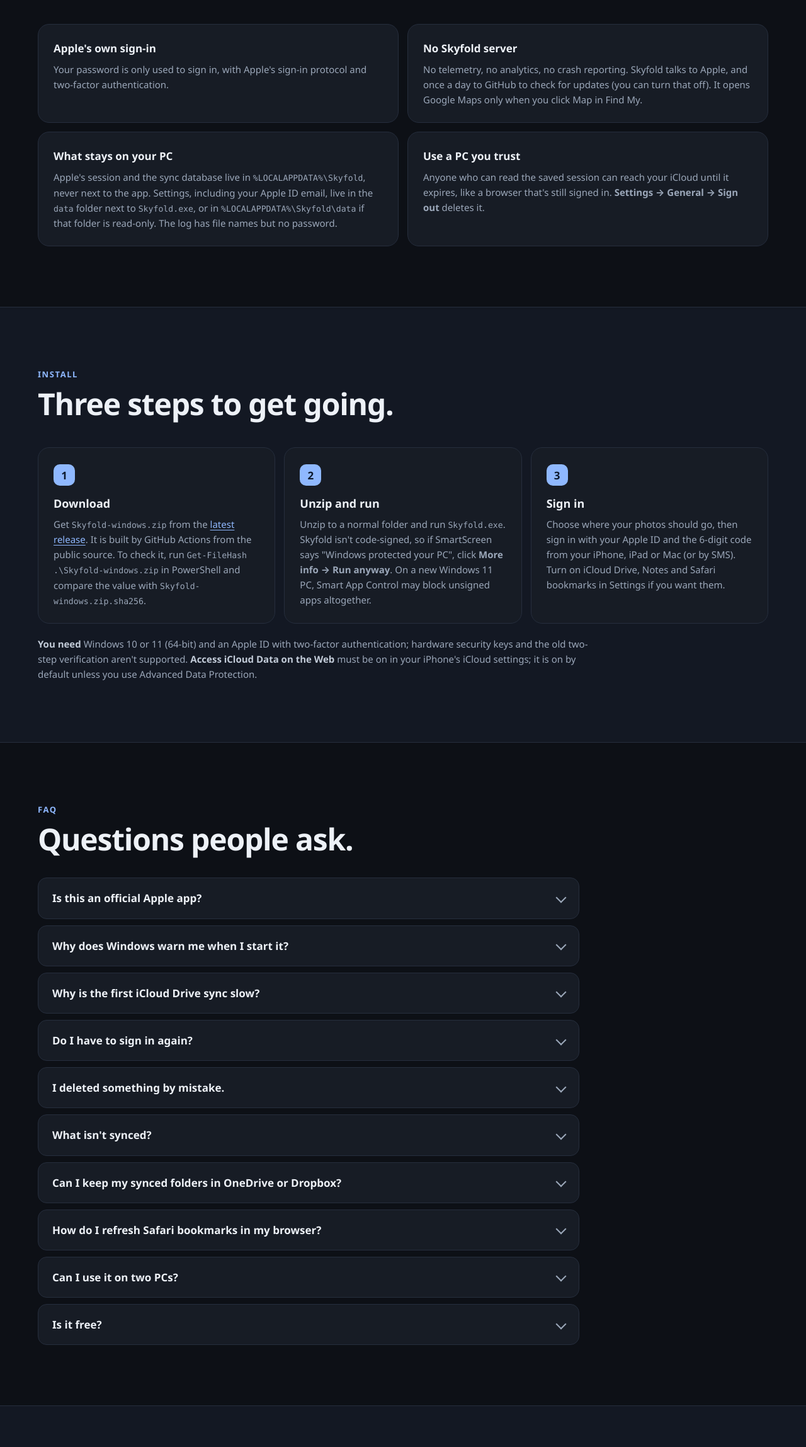
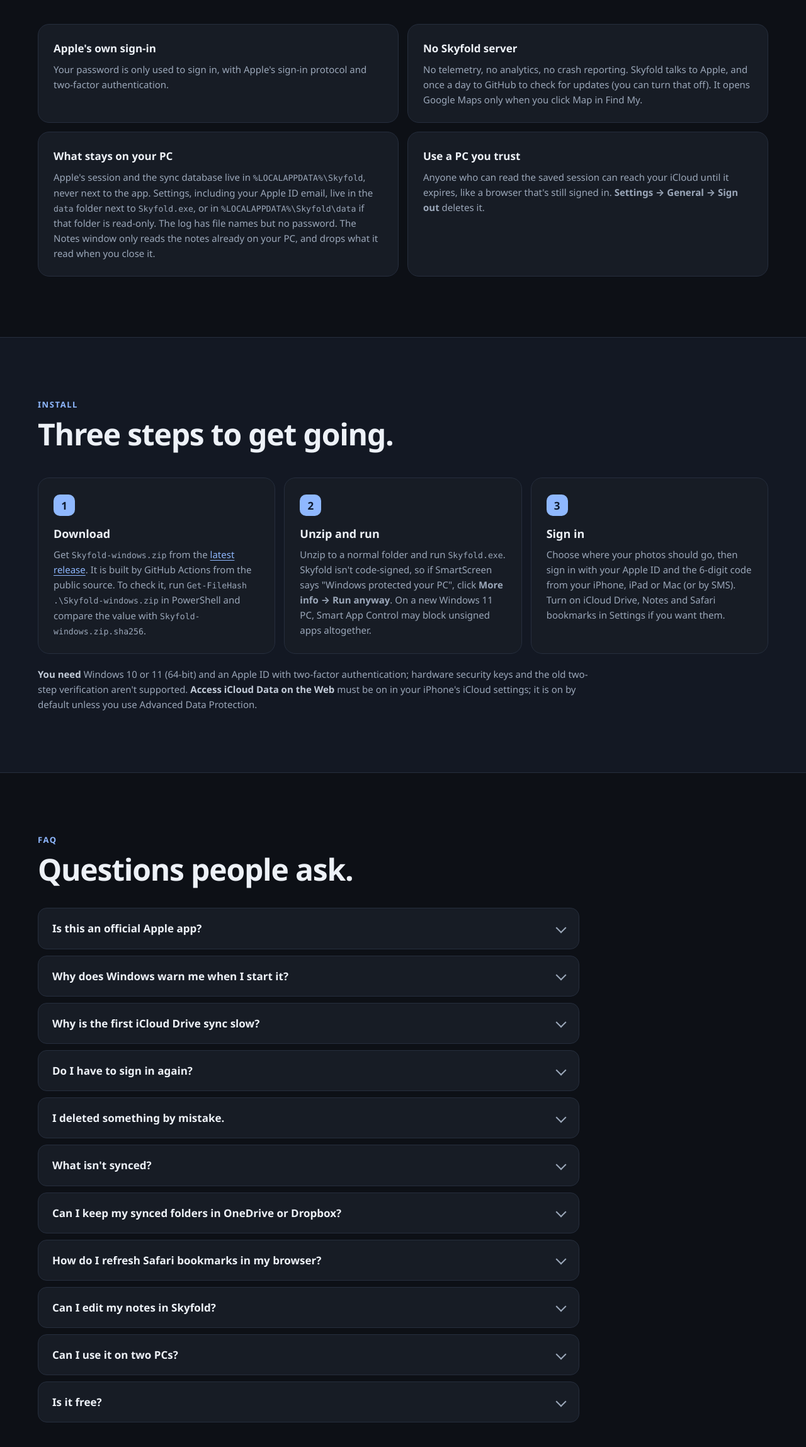
Before and after one commit to zoranmod/skyfold, a plain HTML site: page site/index.html in a window 1280 px wide. Shown: the part 6880-9177 px from the top of the page at 63% size. Drawn offline with Linux system fonts and the light colour scheme.

Commit message:
Website and README: notes are read-only (FAQ), the Notes window keeps nothing
Co-Authored-By: Claude Opus 5.5 <noreply@anthropic.com>

```diff
--- a/site/index.html
+++ b/site/index.html
@@ -258,7 +258,7 @@
       <div class="privacy">
         <div><h3>Apple's own sign-in</h3><p>Your password is only used to sign in, with Apple's sign-in protocol and two-factor authentication.</p></div>
         <div><h3>No Skyfold server</h3><p>No telemetry, no analytics, no crash reporting. Skyfold talks to Apple, and once a day to GitHub to check for updates (you can turn that off). It opens Google Maps only when you click Map in Find My.</p></div>
-        <div><h3>What stays on your PC</h3><p>Apple's session and the sync database live in <code>%LOCALAPPDATA%\Skyfold</code>, never next to the app. Settings, including your Apple ID email, live in the <code>data</code> folder next to <code>Skyfold.exe</code>, or in <code>%LOCALAPPDATA%\Skyfold\data</code> if that folder is read-only. The log has file names but no password.</p></div>
+        <div><h3>What stays on your PC</h3><p>Apple's session and the sync database live in <code>%LOCALAPPDATA%\Skyfold</code>, never next to the app. Settings, including your Apple ID email, live in the <code>data</code> folder next to <code>Skyfold.exe</code>, or in <code>%LOCALAPPDATA%\Skyfold\data</code> if that folder is read-only. The log has file names but no password. The Notes window only reads the notes already on your PC, and drops what it read when you close it.</p></div>
         <div><h3>Use a PC you trust</h3><p>Anyone who can read the saved session can reach your iCloud until it expires, like a browser that's still signed in. <b>Settings → General → Sign out</b> deletes it.</p></div>
       </div>
     </div>
@@ -287,9 +287,10 @@
         <details><summary>Why is the first iCloud Drive sync slow?</summary><div><p>Apple limits how fast one account can download, to roughly 1 to 2 files per second, no matter how fast your connection is. A Drive with 20,000 files can take several hours. Big files go at your connection's speed, and after the first sync only changes are transferred.</p></div></details>
         <details><summary>Do I have to sign in again?</summary><div><p>About every two months, when Apple's session expires. Skyfold tells you in the tray. Find My is the exception: after every PC restart Apple asks for your password once more before it shows your devices. Syncing keeps working without it.</p></div></details>
         <details><summary>I deleted something by mistake.</summary><div><p>Check the Windows Recycle Bin, or Recently Deleted in Photos or iCloud Drive (on iCloud.com or your iPhone) within 30 days.</p></div></details>
-        <details><summary>What isn't synced?</summary><div><p><b>Photos:</b> shared albums, the iCloud Shared Photo Library and smart albums aren't synced. Hidden photos aren't downloaded, and if you hide a photo Skyfold already downloaded, its PC copy goes to the Recycle Bin. Edited photos come down as originals, edits to a photo that's already synced aren't uploaded, and a Live Photo copied from an iPhone goes up as a still photo.</p><p><b>iCloud Drive:</b> Mac packages such as <code>.app</code> stay in iCloud.</p><p><b>Exports:</b> Notes and Safari bookmarks are one-way, and locked notes are listed by title only.</p><p>Messages, contacts, calendars and passwords aren't included.</p><p>The full list is in the <a href="https://github.com/zoranmod/skyfold#limitations">limitations</a>.</p></div></details>
+        <details><summary>What isn't synced?</summary><div><p><b>Photos:</b> shared albums, the iCloud Shared Photo Library and smart albums aren't synced. Hidden photos aren't downloaded, and if you hide a photo Skyfold already downloaded, its PC copy goes to the Recycle Bin. Edited photos come down as originals, edits to a photo that's already synced aren't uploaded, and a Live Photo copied from an iPhone goes up as a still photo.</p><p><b>iCloud Drive:</b> Mac packages such as <code>.app</code> stay in iCloud.</p><p><b>Notes and Safari bookmarks:</b> one-way and read-only. Locked notes are listed by title only.</p><p>Messages, contacts, calendars and passwords aren't included.</p><p>The full list is in the <a href="https://github.com/zoranmod/skyfold#limitations">limitations</a>.</p></div></details>
         <details><summary>Can I keep my synced folders in OneDrive or Dropbox?</summary><div><p>Better not: everything would be uploaded to a second cloud. Skyfold warns you if you pick such a folder. This matters on PCs where Pictures or Documents already live in OneDrive. The app itself can sit there; its session and database stay local.</p></div></details>
         <details><summary>How do I refresh Safari bookmarks in my browser?</summary><div><p>Skyfold keeps <code>Safari Bookmarks.html</code> up to date, but a browser copies the bookmarks when you import them. Importing again adds a second Safari Bookmarks folder, so delete the old one first.</p><p>In Edge you don't need to import: install the <a href="https://microsoftedge.microsoft.com/addons/detail/ggcdepiimncfgfelhikkbjpdfikmfhdj">Skyfold – Safari Bookmarks</a> extension from Edge Add-ons. It keeps a Safari Bookmarks folder under Other favorites up to date by itself.</p></div></details>
+        <details><summary>Can I edit my notes in Skyfold?</summary><div><p>No. Skyfold shows your notes read-only. Edit them on your iPhone, iPad or Mac; the change reaches the PC with the next sync. Locked notes can't be read, so Skyfold only lists their titles.</p></div></details>
         <details><summary>Can I use it on two PCs?</summary><div><p>Yes, each PC has its own session and sync database. One Apple ID per Windows user.</p></div></details>
         <details><summary>Is it free?</summary><div><p>Yes, and it will stay free. Skyfold is open source under the GNU GPL v3.</p></div></details>
       </div>
```
Also changed, not shown: 1 other file.
